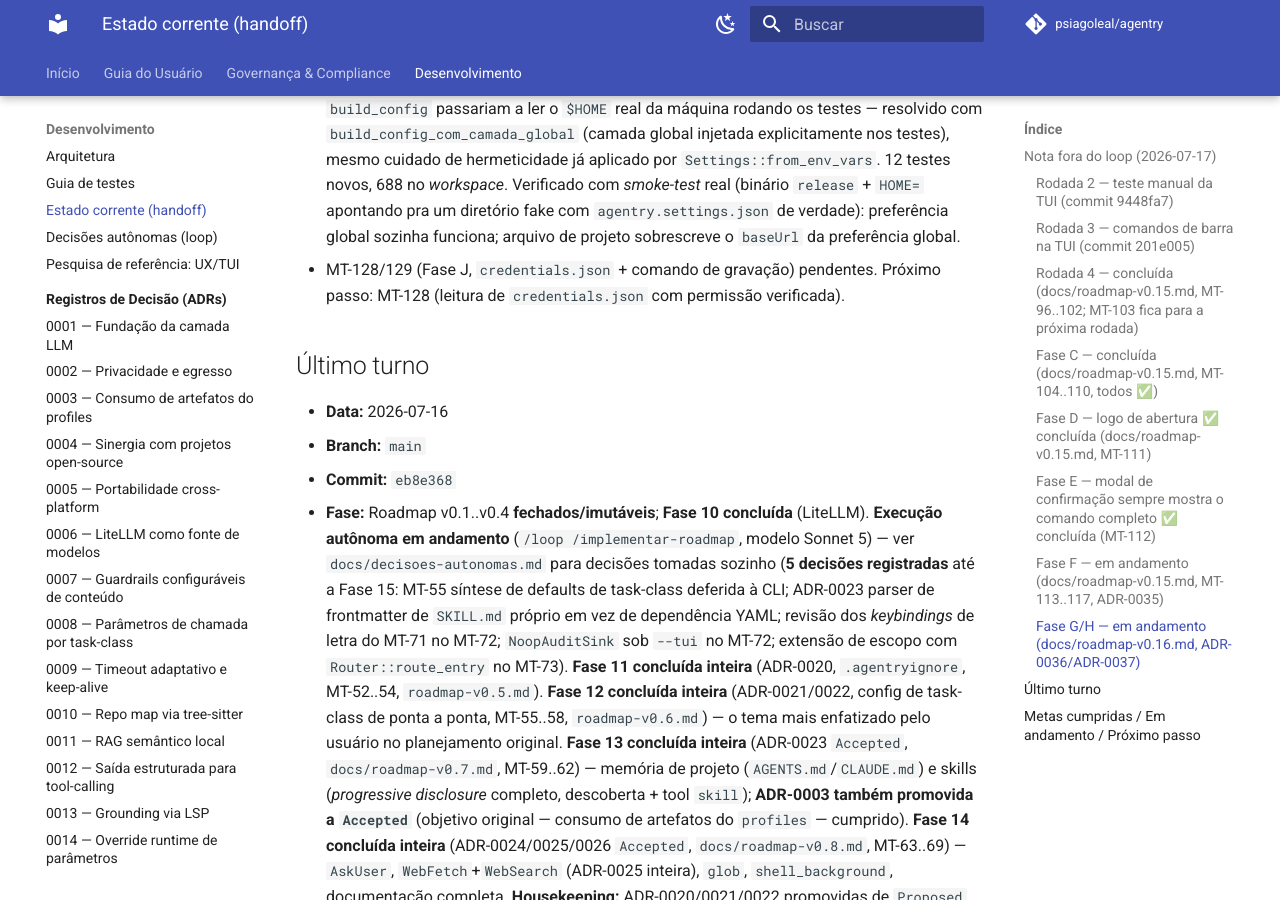
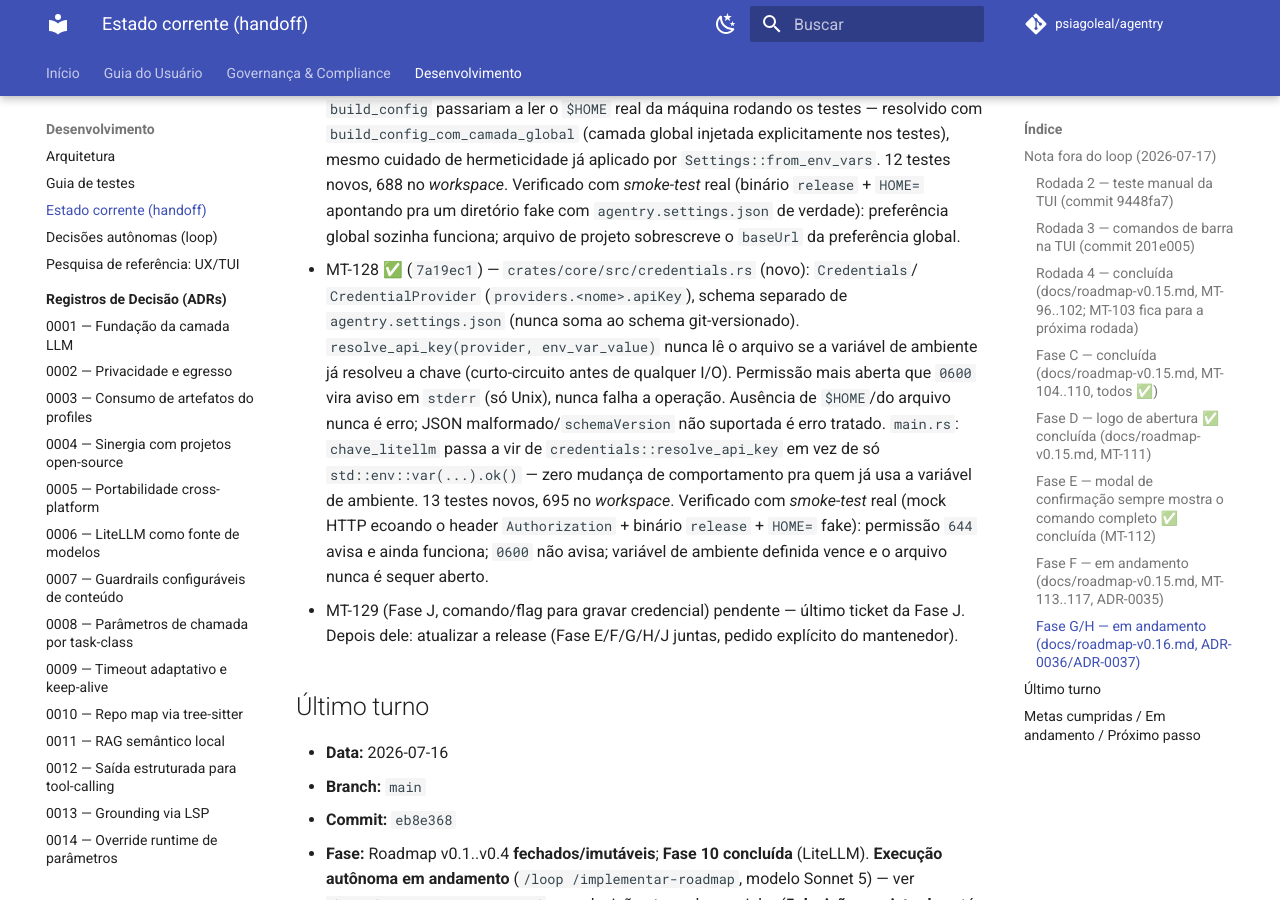
Before and after one commit to psiagoleal/agentry, an MkDocs documentation site: the page built from docs/CURRENT-STATE.md, in a window 1280 px wide and 900 px high, scrolled down 11263 px. Built offline with MkDocs 1.6.1 and Material for MkDocs 9.7.7, drawn with Linux system fonts in a browser that asks for light colours; comment, search, counter and statistics services are not loaded.

Commit message:
docs(handoff): marca MT-128 concluído (7a19ec1)
Próximo passo: MT-129 (comando/flag para gravar credencial), último
ticket da Fase J.

{agente: Claude Code; modelo: claude-sonnet-5}

```diff
--- a/docs/CURRENT-STATE.md
+++ b/docs/CURRENT-STATE.md
@@ -429,8 +429,20 @@ persistente, RAG estendido a sessões salvas.
   *workspace*. Verificado com *smoke-test* real (binário `release` + `HOME=` apontando pra um
   diretório fake com `agentry.settings.json` de verdade): preferência global sozinha
   funciona; arquivo de projeto sobrescreve o `baseUrl` da preferência global.
-- MT-128/129 (Fase J, `credentials.json` + comando de gravação) pendentes. Próximo passo:
-  MT-128 (leitura de `credentials.json` com permissão verificada).
+- MT-128 ✅ (`7a19ec1`) — `crates/core/src/credentials.rs` (novo): `Credentials`/
+  `CredentialProvider` (`providers.<nome>.apiKey`), schema separado de
+  `agentry.settings.json` (nunca soma ao schema git-versionado). `resolve_api_key(provider,
+  env_var_value)` nunca lê o arquivo se a variável de ambiente já resolveu a chave
+  (curto-circuito antes de qualquer I/O). Permissão mais aberta que `0600` vira aviso em
+  `stderr` (só Unix), nunca falha a operação. Ausência de `$HOME`/do arquivo nunca é erro;
+  JSON malformado/`schemaVersion` não suportada é erro tratado. `main.rs`: `chave_litellm`
+  passa a vir de `credentials::resolve_api_key` em vez de só `std::env::var(...).ok()` — zero
+  mudança de comportamento pra quem já usa a variável de ambiente. 13 testes novos, 695 no
+  *workspace*. Verificado com *smoke-test* real (mock HTTP ecoando o header `Authorization` +
+  binário `release` + `HOME=` fake): permissão `644` avisa e ainda funciona; `0600` não avisa;
+  variável de ambiente definida vence e o arquivo nunca é sequer aberto.
+- MT-129 (Fase J, comando/flag para gravar credencial) pendente — último ticket da Fase J.
+  Depois dele: atualizar a release (Fase E/F/G/H/J juntas, pedido explícito do mantenedor).
 
 ## Último turno
 
```
Also changed, not shown: docs/roadmap-v0.16.md (+6 -3 lines).
